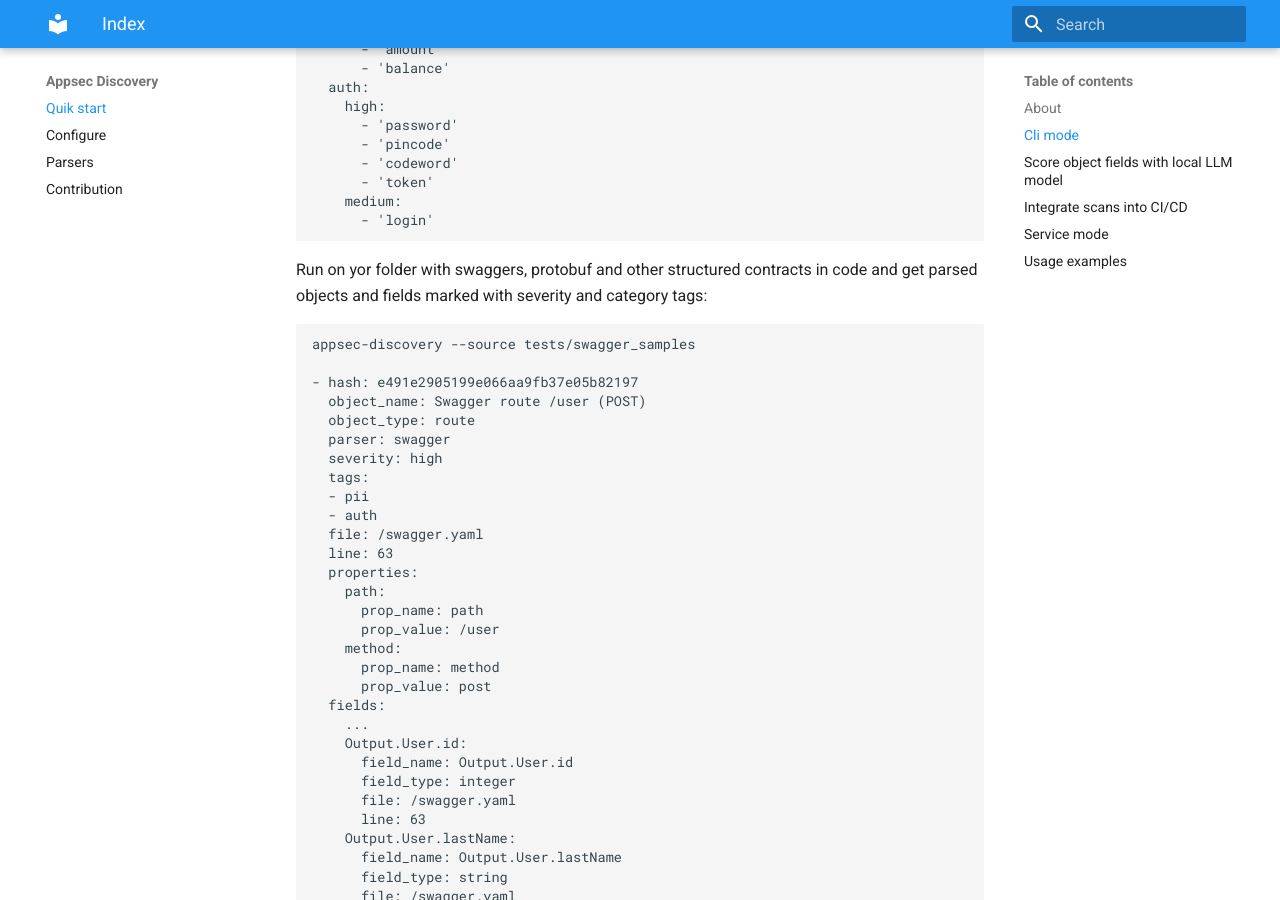
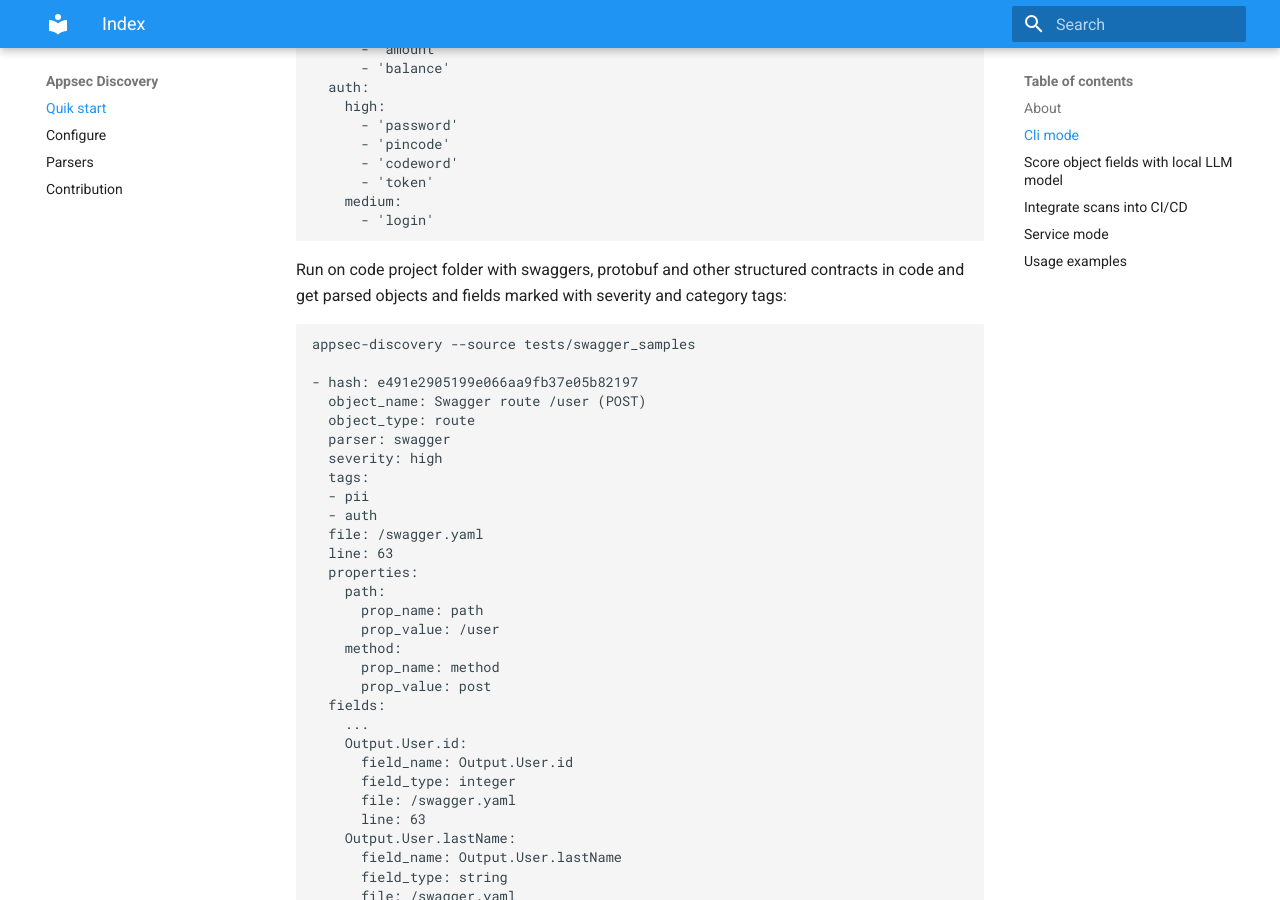
Before and after one commit to dmarushkin/appsec-discovery, an MkDocs documentation site: the page built from docs/index.md, in a window 1280 px wide and 900 px high, scrolled down 1142 px. Built offline with MkDocs 1.6.1 and Material for MkDocs 9.7.7, drawn with Linux system fonts in a browser that asks for light colours.

Commit message:
New md docs struct

````diff
--- a/docs/index.md
+++ b/docs/index.md
@@ -52,7 +52,7 @@ score_tags:
       - 'login'
 ```
 
-Run on yor folder with swaggers, protobuf and other structured contracts in code and get parsed objects and fields marked with severity and category tags:
+Run on code project folder with swaggers, protobuf and other structured contracts in code and get parsed objects and fields marked with severity and category tags:
 
 ```
 appsec-discovery --source tests/swagger_samples
````
